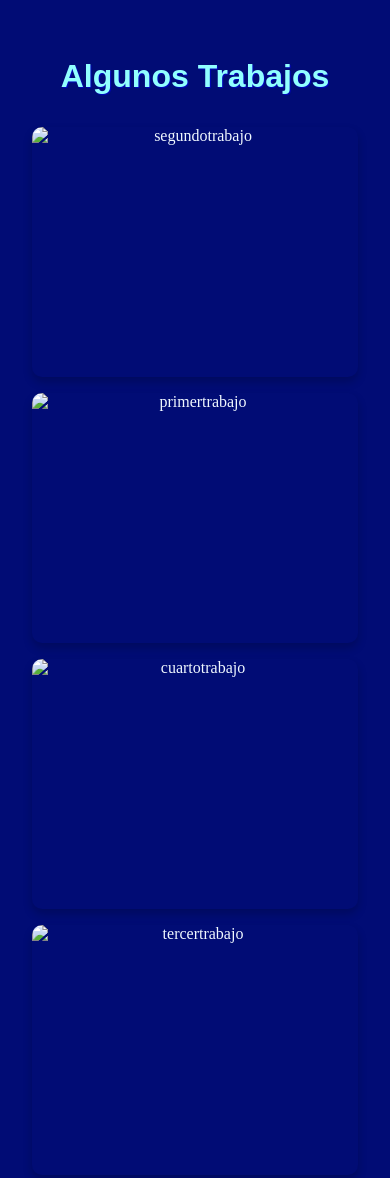
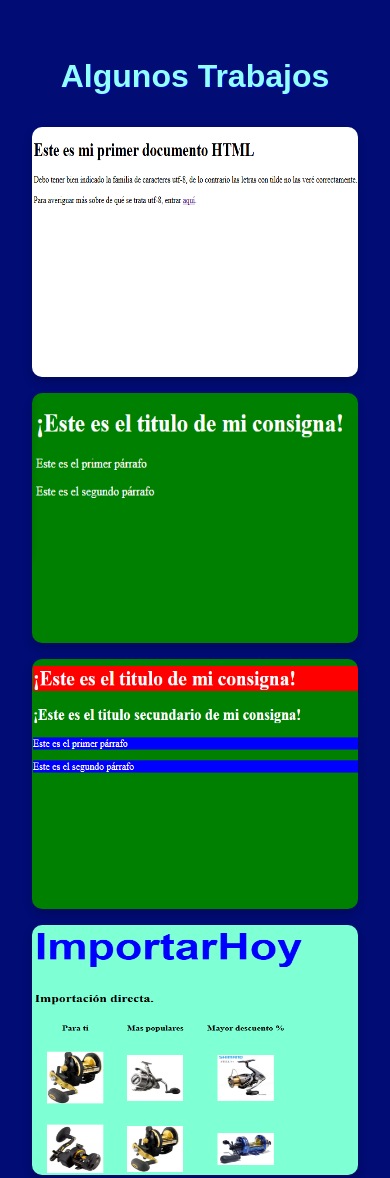
Before and after one commit to maxiher/maxiher.github.io, a plain HTML site: page index.html in a window 390 px wide. Shown: the part 960-2138 px from the top of the page. Drawn offline with Linux system fonts and the light colour scheme.

Commit message:
responsivo

```diff
--- a/index.html
+++ b/index.html
@@ -46,19 +46,19 @@
             <div class="grid-proyectos">
 
                 <div class="proyecto">
-                    <img src="segundotrabajo.png" alt="segundotrabajo" height="350px">
+                    <img src="img\segundotrabajo.png" alt="segundotrabajo" height="350px">
                 </div>
 
                 <div class="proyecto">
-                    <img src="primertrabajo.png" alt="primertrabajo" height="350px">
+                    <img src="img\primertrabajo.png" alt="primertrabajo" height="350px">
                 </div>
 
                 <div class="proyecto">
-                    <img src="cuartotrabajo.png" alt="cuartotrabajo" height="350px">
+                    <img src="img\cuartotrabajo.png" alt="cuartotrabajo" height="350px">
                 </div>
 
                 <div class="proyecto">
-                    <img src="tercertrabajo.png" alt="tercertrabajo" height="350px">
+                    <img src="img\tercertrabajo.png" alt="tercertrabajo" height="350px">
                 </div>
             </div>
         </section>
```
